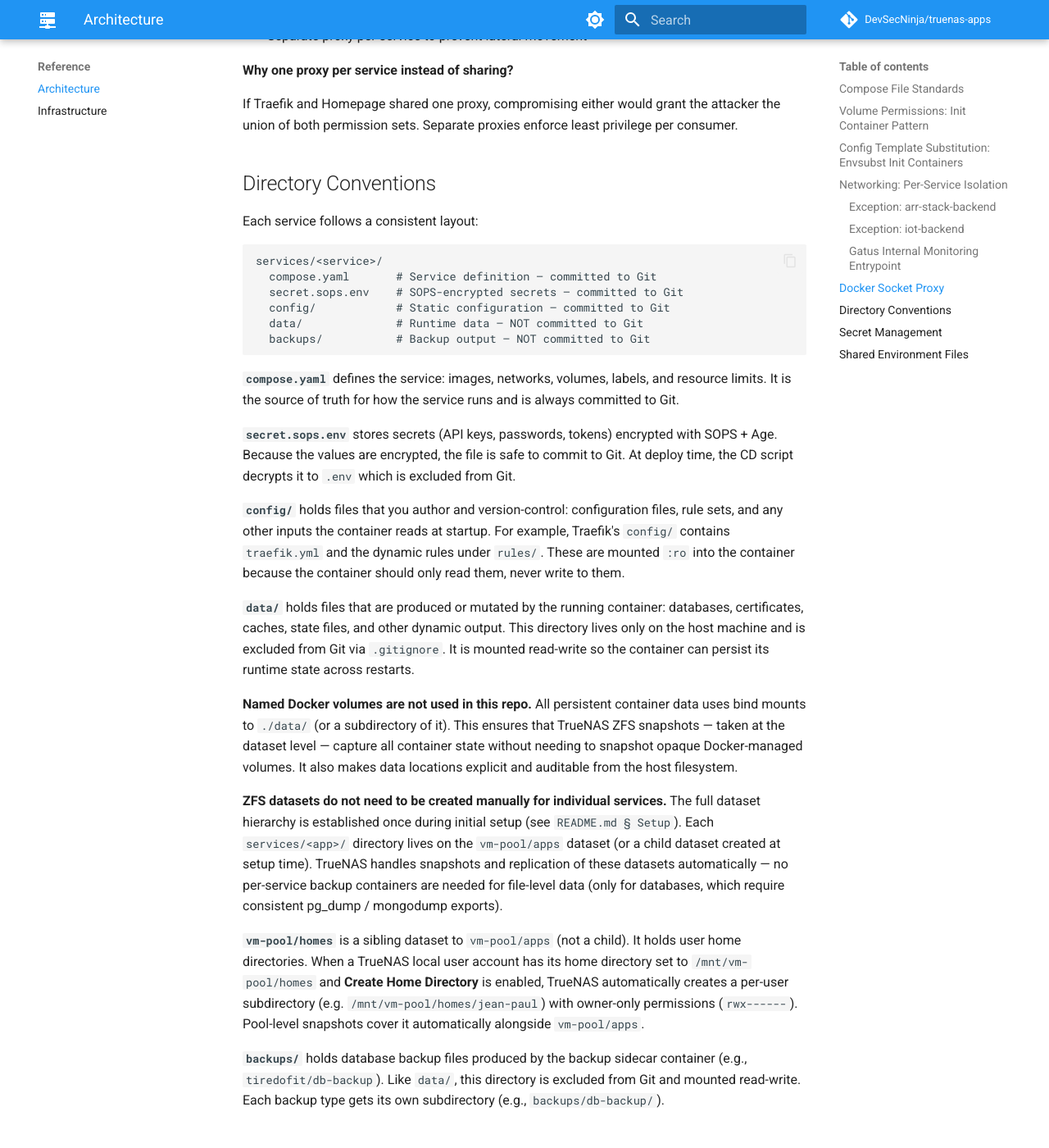
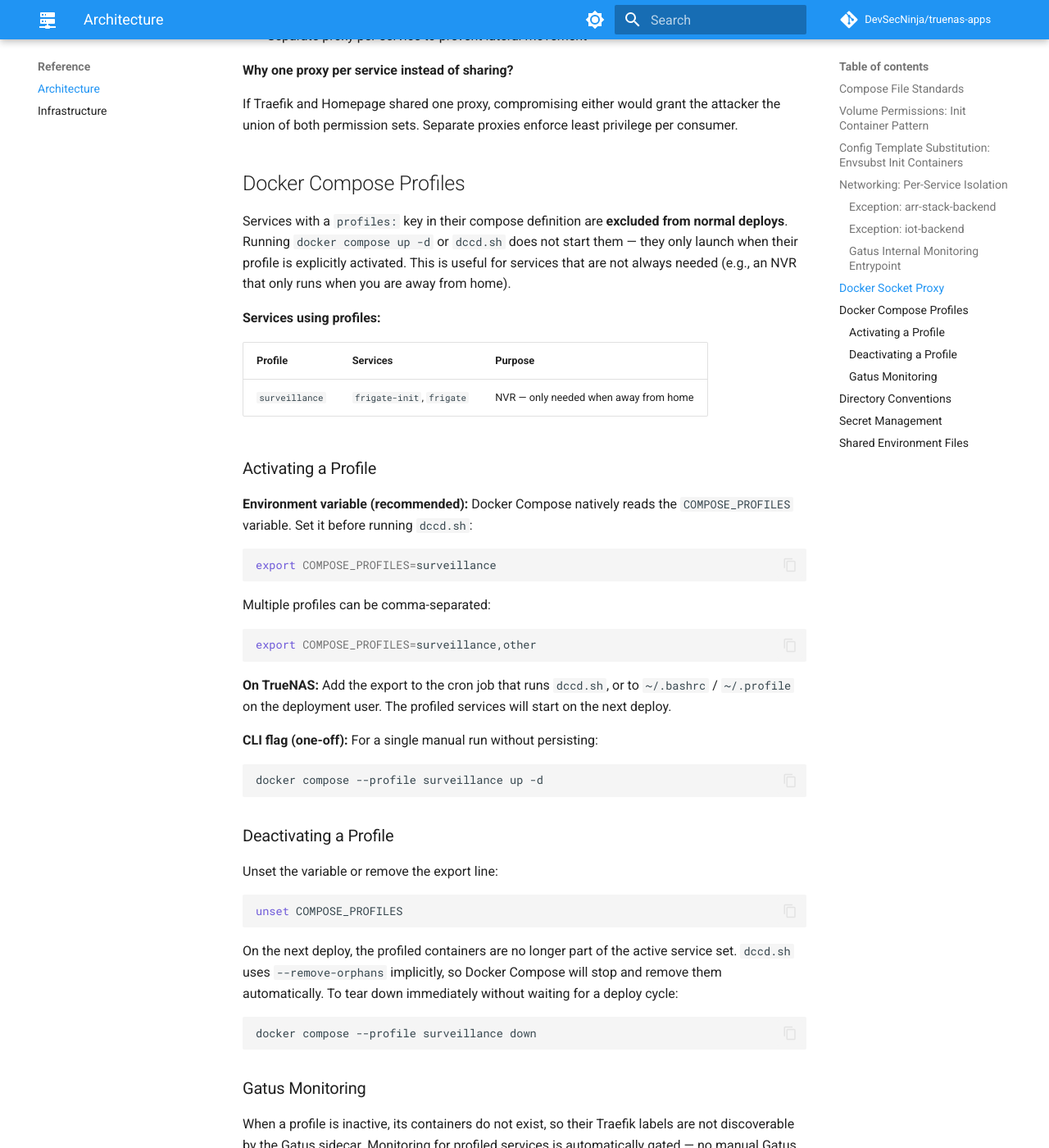
Before and after one commit to DevSecNinja/truenas-apps, an MkDocs documentation site: the page built from docs/ARCHITECTURE.md, in a window 1280 px wide and 1400 px high, scrolled down 9830 px. Shown: the whole window at 82% size. Built offline with MkDocs 1.6.1 and Material for MkDocs 9.7.7, drawn with Linux system fonts in a browser that asks for light colours; comment, search, counter and statistics services are not loaded; some of the changed text lies outside the part shown.

Commit message:
docs(architecture): document compose profiles and activation workflow

````diff
--- a/docs/ARCHITECTURE.md
+++ b/docs/ARCHITECTURE.md
@@ -258,6 +258,56 @@ Services never mount `/var/run/docker.sock` directly. Instead, each gets its own
 
 If Traefik and Homepage shared one proxy, compromising either would grant the attacker the union of both permission sets. Separate proxies enforce least privilege per consumer.
 
+## Docker Compose Profiles
+
+Services with a `profiles:` key in their compose definition are **excluded from normal deploys**. Running `docker compose up -d` or `dccd.sh` does not start them — they only launch when their profile is explicitly activated. This is useful for services that are not always needed (e.g., an NVR that only runs when you are away from home).
+
+**Services using profiles:**
+
+| Profile        | Services                  | Purpose                               |
+| -------------- | ------------------------- | ------------------------------------- |
+| `surveillance` | `frigate-init`, `frigate` | NVR — only needed when away from home |
+
+### Activating a Profile
+
+**Environment variable (recommended):** Docker Compose natively reads the `COMPOSE_PROFILES` variable. Set it before running `dccd.sh`:
+
+```sh
+export COMPOSE_PROFILES=surveillance
+```
+
+Multiple profiles can be comma-separated:
+
+```sh
+export COMPOSE_PROFILES=surveillance,other
+```
+
+**On TrueNAS:** Add the export to the cron job that runs `dccd.sh`, or to `~/.bashrc` / `~/.profile` on the deployment user. The profiled services will start on the next deploy.
+
+**CLI flag (one-off):** For a single manual run without persisting:
+
+```sh
+docker compose --profile surveillance up -d
+```
+
+### Deactivating a Profile
+
+Unset the variable or remove the export line:
+
+```sh
+unset COMPOSE_PROFILES
+```
+
+On the next deploy, the profiled containers are no longer part of the active service set. `dccd.sh` uses `--remove-orphans` implicitly, so Docker Compose will stop and remove them automatically. To tear down immediately without waiting for a deploy cycle:
+
+```sh
+docker compose --profile surveillance down
+```
+
+### Gatus Monitoring
+
+When a profile is inactive, its containers do not exist, so their Traefik labels are not discoverable by the Gatus sidecar. Monitoring for profiled services is automatically gated — no manual Gatus configuration is needed to suppress alerts.
+
 ## Directory Conventions
 
 Each service follows a consistent layout:
````
